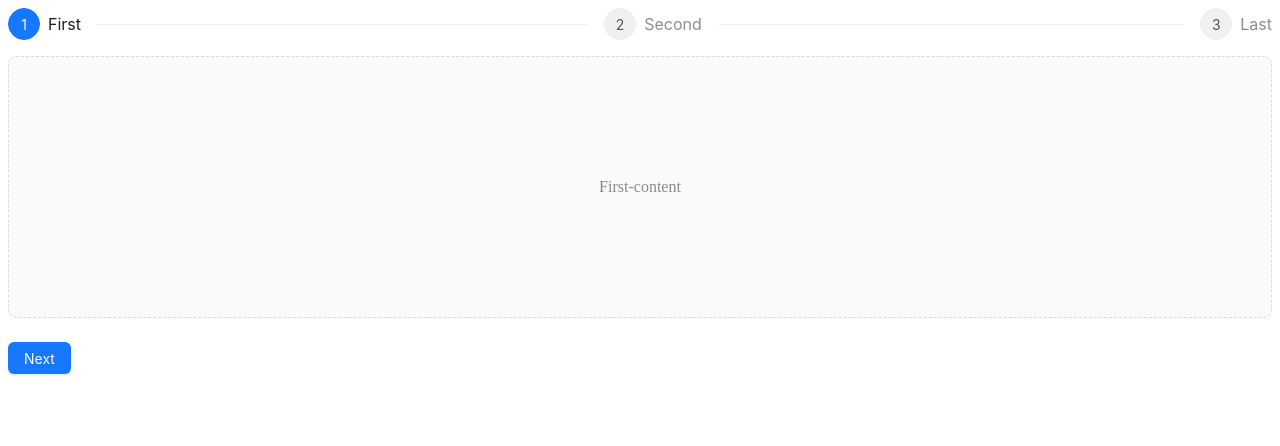
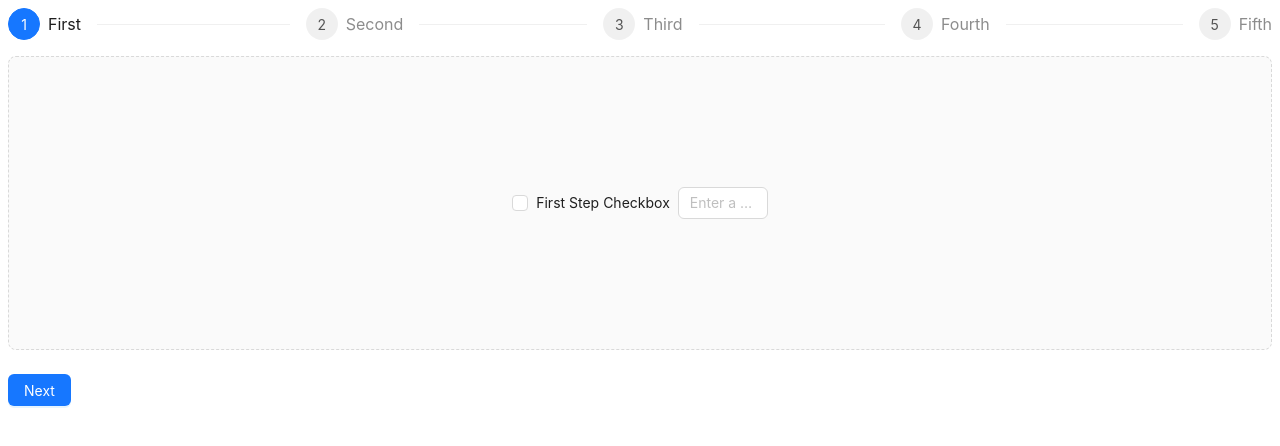
Before and after one commit to oscarchen0310/CPQ, a React (Vite) app: page / in a window 1280 px wide. Shown: the top 446 px of the page. Built offline with nearby package versions, Linux system fonts and the light colour scheme.

Commit message:
change steps to 5, add form and checkbox

```diff
--- a/src/App.jsx
+++ b/src/App.jsx
@@ -1,32 +1,71 @@
 import React, { useState } from 'react';
-import { Button, message, Steps, theme } from 'antd';
+import { Button, message, Steps, Checkbox, InputNumber, theme } from 'antd';
+
 const steps = [
   {
     title: 'First',
-    content: 'First-content',
+    content: (
+      <div>
+        <Checkbox>First Step Checkbox</Checkbox>
+        <InputNumber placeholder="Enter a number" style={{ marginTop: 16 }} />
+      </div>
+    ),
   },
   {
     title: 'Second',
-    content: 'Second-content',
+    content: (
+      <div>
+        <Checkbox>Second Step Checkbox</Checkbox>
+        <InputNumber placeholder="Enter a number" style={{ marginTop: 16 }} />
+      </div>
+    ),
   },
   {
-    title: 'Last',
-    content: 'Last-content',
+    title: 'Third',
+    content: (
+      <div>
+        <Checkbox>Third Step Checkbox</Checkbox>
+        <InputNumber placeholder="Enter a number" style={{ marginTop: 16 }} />
+      </div>
+    ),
+  },
+  {
+    title: 'Fourth',
+    content: (
+      <div>
+        <Checkbox>Fourth Step Checkbox</Checkbox>
+        <InputNumber placeholder="Enter a number" style={{ marginTop: 16 }} />
+      </div>
+    ),
+  },
+  {
+    title: 'Fifth',
+    content: (
+      <div>
+        <Checkbox>Fifth Step Checkbox</Checkbox>
+        <InputNumber placeholder="Enter a number" style={{ marginTop: 16 }} />
+      </div>
+    ),
   },
 ];
+
 const App = () => {
   const { token } = theme.useToken();
   const [current, setCurrent] = useState(0);
+
   const next = () => {
     setCurrent(current + 1);
   };
+
   const prev = () => {
     setCurrent(current - 1);
   };
+
   const items = steps.map((item) => ({
     key: item.title,
     title: item.title,
   }));
+
   const contentStyle = {
     lineHeight: '260px',
     textAlign: 'center',
@@ -35,7 +74,9 @@ const App = () => {
     borderRadius: token.borderRadiusLG,
     border: `1px dashed ${token.colorBorder}`,
     marginTop: 16,
+    padding: 16,
   };
+
   return (
     <>
       <Steps current={current} items={items} />
@@ -69,4 +110,5 @@ const App = () => {
     </>
   );
 };
+
 export default App;
```
